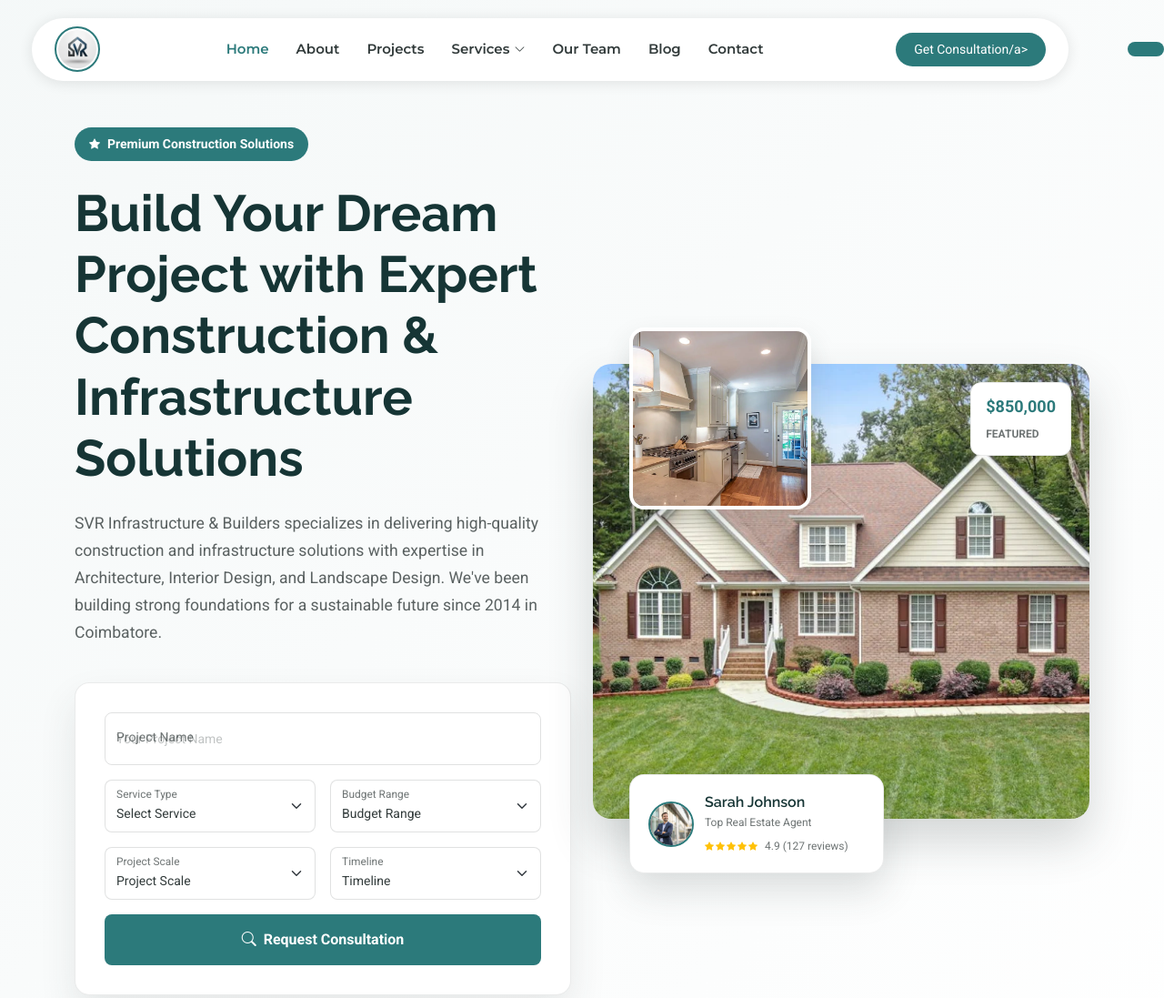
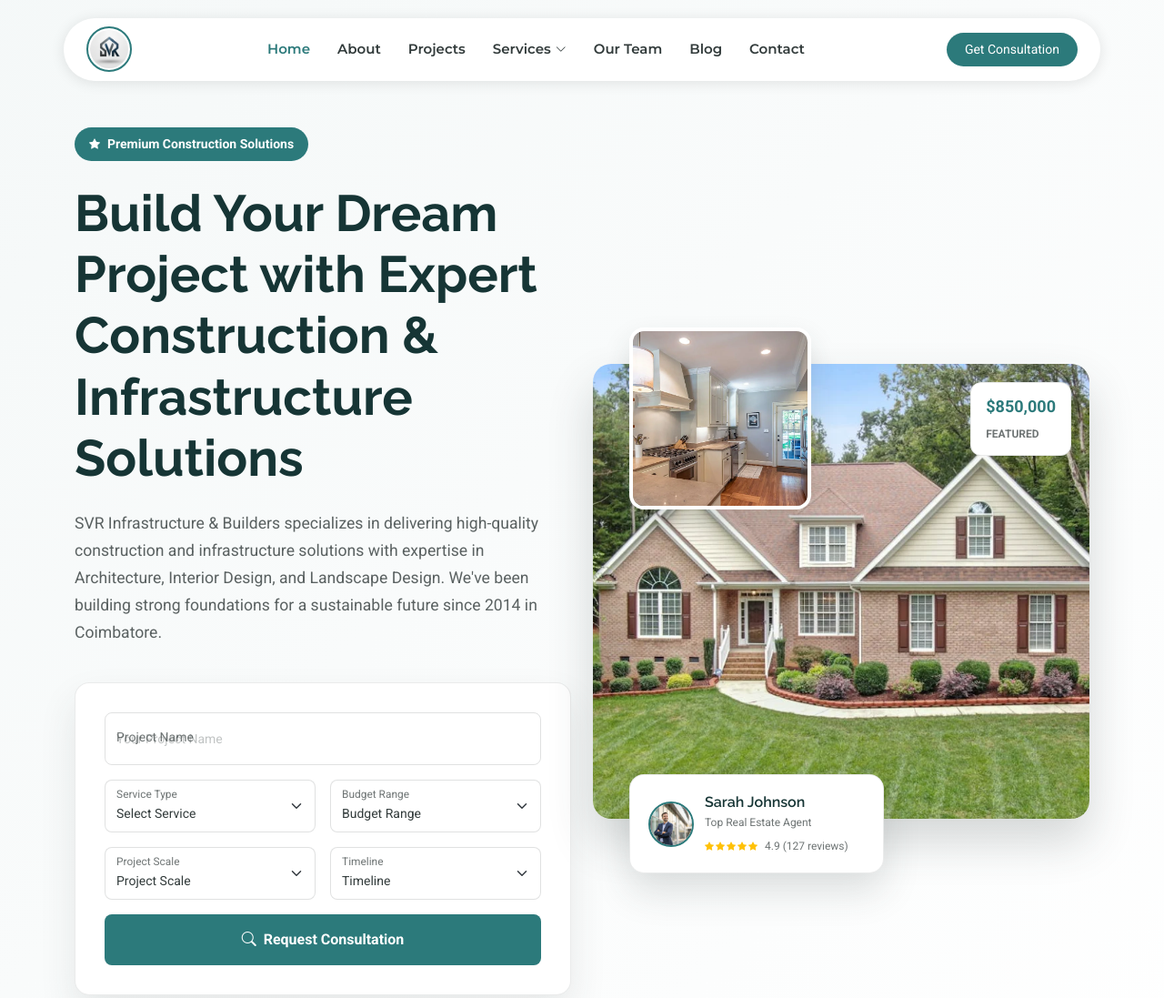
Before and after one commit to anishkumar-0502/SVR_INFRA, a plain HTML site: page index.html in a window 1280 px wide. Shown: the top 1097 px of the page at 91% size. Drawn offline with Linux system fonts and the light colour scheme; animation ran at ten frames a second.

Commit message:
fixed header

```diff
--- a/index.html
+++ b/index.html
@@ -132,7 +132,8 @@
         <i class="mobile-nav-toggle d-xl-none bi bi-list"></i>
       </nav>
 
-      <a class="btn-getstarted" href="contact.html">Get Consultation/a>
+      <a class="btn-getstarted" href="contact.html">Get Consultation</a>
+
 
     </div>
   </header>
```
